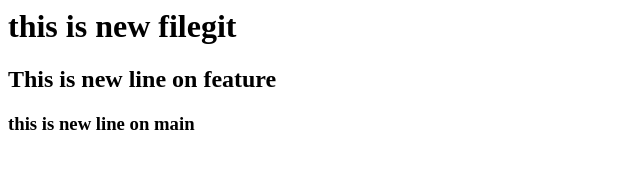
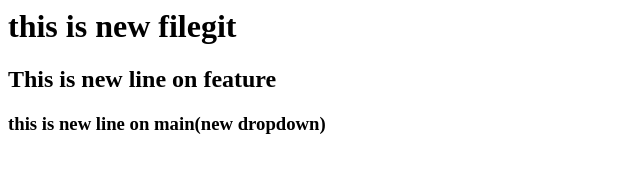
Before and after one commit to saghirahmed-imcgf62/newLoccalFolder, a plain HTML site: page index.html in a window 1280 px wide. Shown: the whole page, without its empty margins (0-640 px from the left). Drawn offline with Linux system fonts and the light colour scheme.

Commit message:
new data at feature branch

```diff
--- a/index.html
+++ b/index.html
@@ -1,3 +1,3 @@
 <h1>this is new filegit</h1>
 <h2>This is new line on feature</h2>
-<h3>this is new line on main</h3>
+<h3>this is new line on main(new dropdown)</h3>
```
